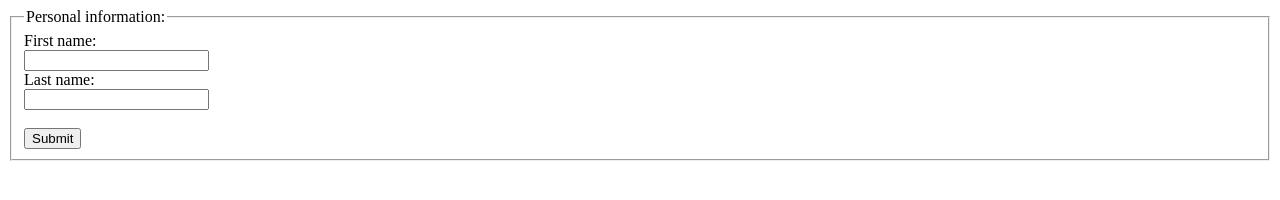
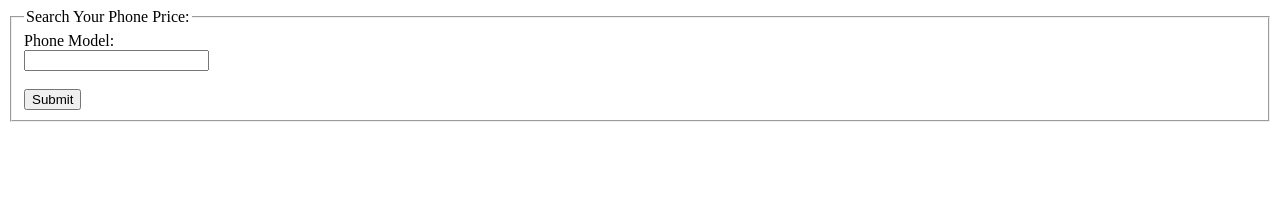
Before and after one commit to son-sar/Challenge, a website: page websearch_node/index.html in a window 1280 px wide. Drawn offline with Linux system fonts and the light colour scheme.

Commit message:
web_search with node test

```diff
--- a/websearch_node/index.html
+++ b/websearch_node/index.html
@@ -16,12 +16,9 @@
 
 <form action="", method="POST">
     <fieldset>
-      <legend>Personal information:</legend>
-      First name:<br>
-      <input type="text" name="firstname">
-      <br>
-      Last name:<br>
-      <input type="text" name="lastname">
+      <legend>Search Your Phone Price:</legend>
+      Phone Model:<br>
+      <input type="text" name="phone">
       <br><br>
       <input type="submit" value="Submit">
     </fieldset>
```
